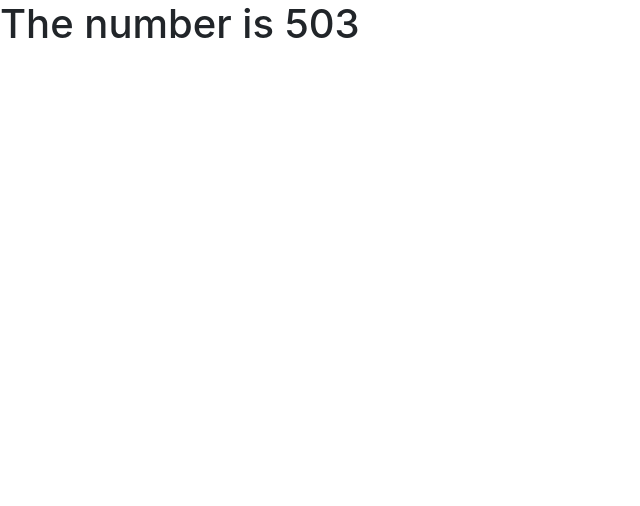
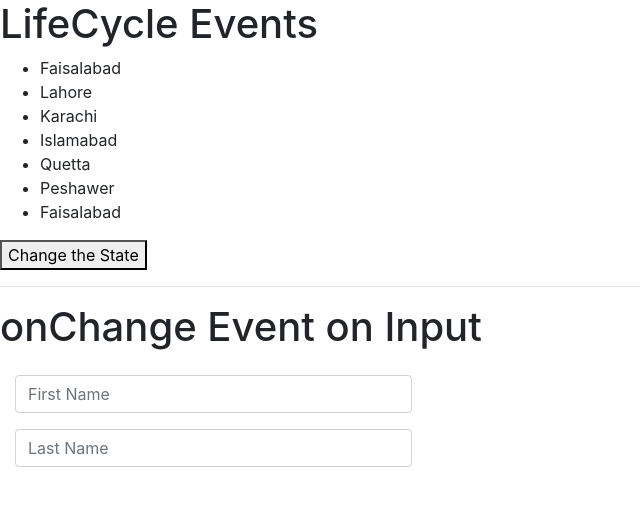
Before and after one commit to murad-faridi/react-class-practice, a React (Create React App) app: page / in a window 1280 px wide. Shown: the top 506 px of the page, without its empty margins (0-640 px from the left). Built offline with nearby package versions, Linux system fonts and the light colour scheme.

Commit message:
LifeCycle Events + onChange Event on Input

```diff
--- a/src/App.js
+++ b/src/App.js
@@ -26,19 +26,22 @@ class Cities extends React.Component {
 }
 
 class App extends React.Component {
-	// state = {
-	// 	cities: ['Faisalabad', 'Lahore', 'Karachi', 'Islamabad', 'Quetta', 'Peshawer', 'Faisalabad']
-	// }
-	// changeTheState = () => {
-	// 	this.setState(
-	// 		(preState) => ({ cities: ['Mumbai', 'Patna', 'Amritsar', 'Dehli'] }) // Best Practice to use callback function in the setState too
-	// 	)
-	// }
+	state = {
+		cities: ['Faisalabad', 'Lahore', 'Karachi', 'Islamabad', 'Quetta', 'Peshawer', 'Faisalabad']
+	}
+	changeTheState = () => {
+		this.setState(
+			(preState) => ({ cities: ['Mumbai', 'Patna', 'Amritsar', 'Dehli'] }) // Best Practice to use callback function in the setState too
+		)
+	}
 	render() {
 		return (
 			<div>
-				{/* <Cities pakCities={this.state.cities} changeTheState={this.changeTheState} /> */}
-				{<Components />}
+				<h1>LifeCycle Events</h1>
+				<Cities pakCities={this.state.cities} changeTheState={this.changeTheState} />
+				<hr />
+				<h1>onChange Event on Input</h1>
+				{<Form />}
 			</div>
 		);
 	}
```
